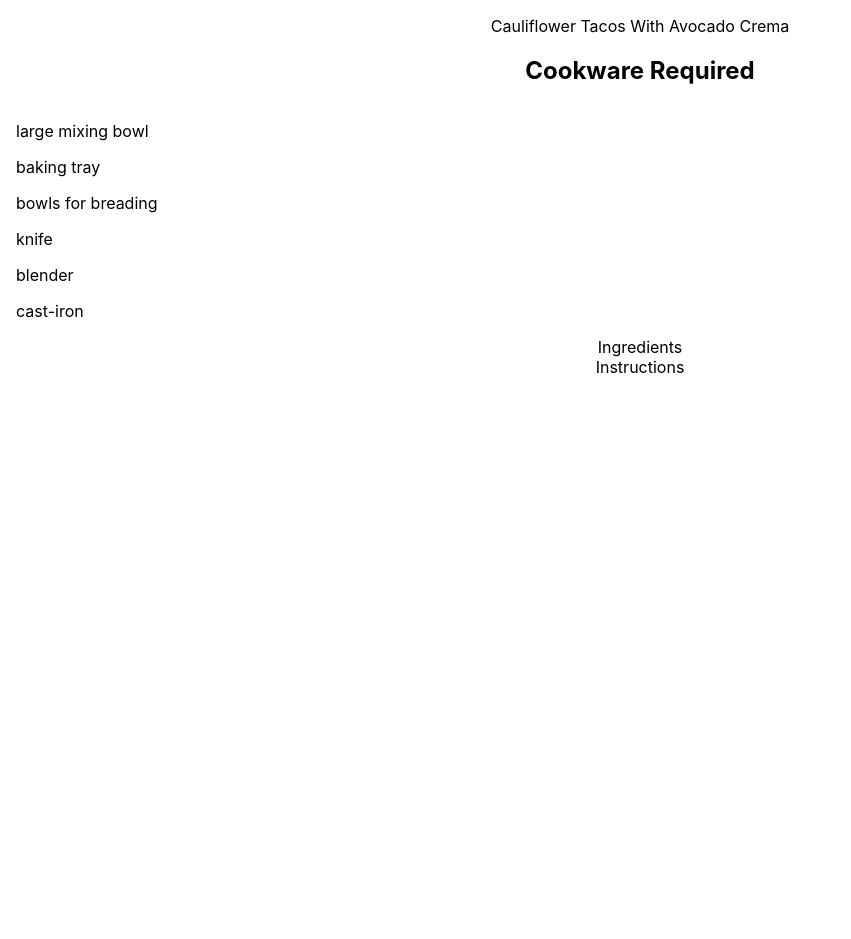
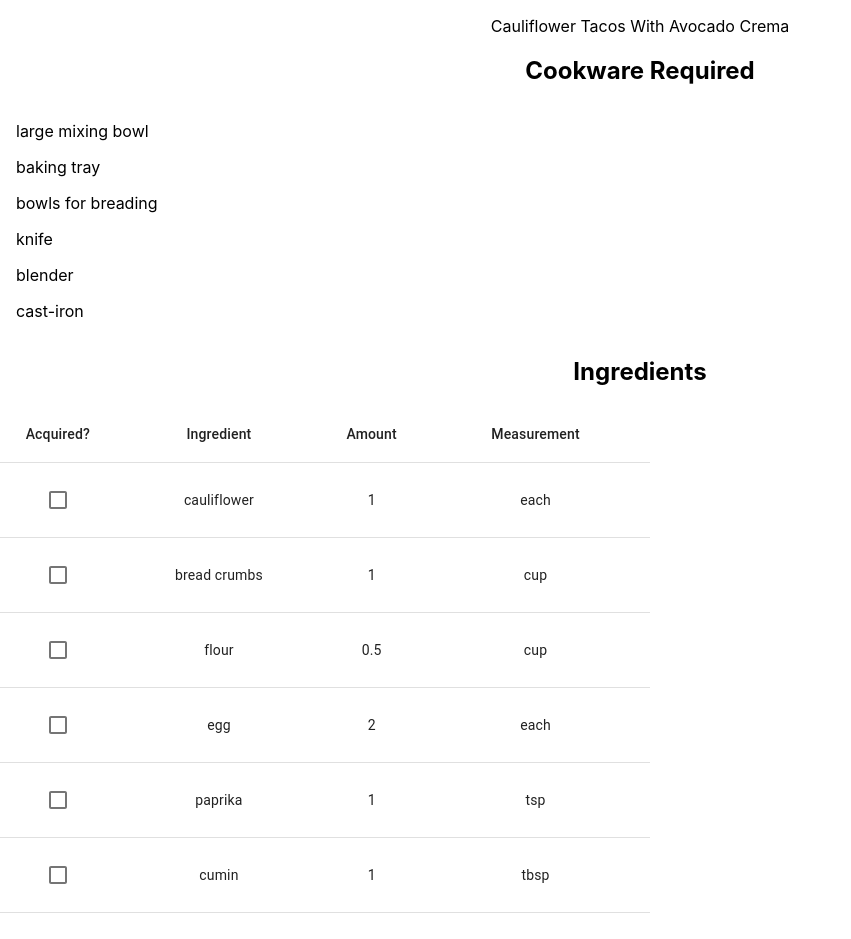
Before and after one commit to elim04/recipe-app, a React (Create React App) app: page /recipe/1 in a window 1280 px wide. Shown: the top 939 px of the page, without its empty margins (0-851 px from the left). Before the commit the page ends 800 px from the top, so only its background shows below. Built offline with nearby package versions, Linux system fonts and the light colour scheme.

Commit message:
adding ingredients data

```diff
--- a/src/components/RecipeCard/IngredientsSection.tsx
+++ b/src/components/RecipeCard/IngredientsSection.tsx
@@ -1,13 +1,62 @@
 import { Ingredient } from "../../recipe.model";
+import { makeStyles } from "@material-ui/core";
 
+import {
+  Table,
+  TableBody,
+  TableCell,
+  TableContainer,
+  TableHead,
+  TableRow,
+  Paper,
+  Checkbox,
+} from "@material-ui/core";
 interface IngredientsProps {
   ingredientsData: Ingredient[];
 }
 
+const useStyles = makeStyles({
+  table: {
+    width: 650,
+  },
+});
+
 const IngredientsSection: React.FC<IngredientsProps> = ({
   ingredientsData,
 }) => {
-  return <div>Ingredients</div>;
+  const classes = useStyles();
+
+  const rows = ingredientsData;
+
+  return (
+    <>
+      <h2>Ingredients</h2>
+      <TableContainer>
+        <Table className={classes.table}>
+          <TableHead>
+            <TableRow>
+              <TableCell align="center">Acquired?</TableCell>
+              <TableCell align="center">Ingredient</TableCell>
+              <TableCell align="center">Amount</TableCell>
+              <TableCell align="center">Measurement</TableCell>
+            </TableRow>
+          </TableHead>
+          <TableBody>
+            {rows.map((row) => (
+              <TableRow key={row.name}>
+                <TableCell align="center">
+                  <Checkbox></Checkbox>
+                </TableCell>
+                <TableCell align="center">{row.name}</TableCell>
+                <TableCell align="center">{row.amount}</TableCell>
+                <TableCell align="center">{row.measurement}</TableCell>
+              </TableRow>
+            ))}
+          </TableBody>
+        </Table>
+      </TableContainer>
+    </>
+  );
 };
 
 export default IngredientsSection;
```
